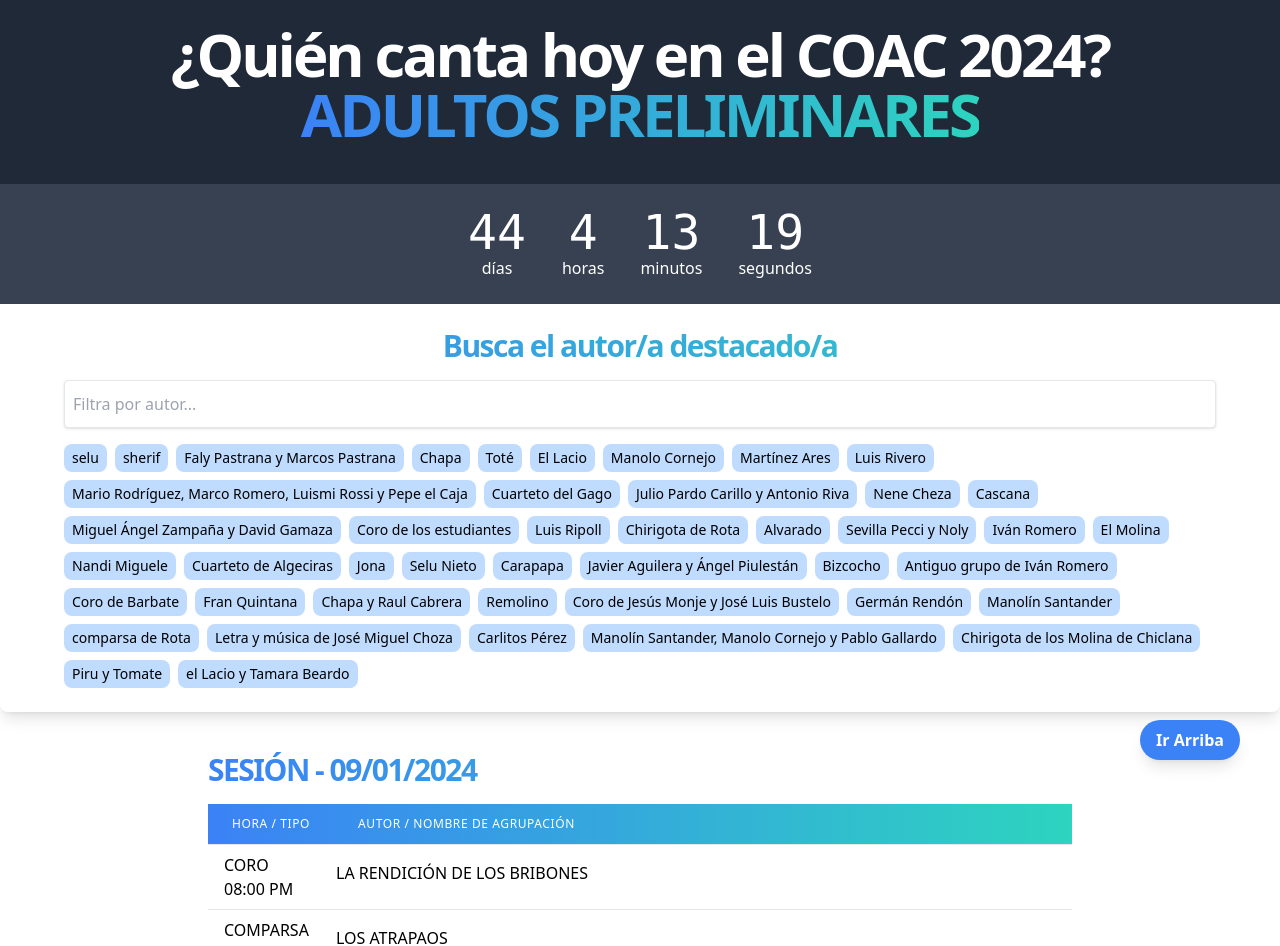
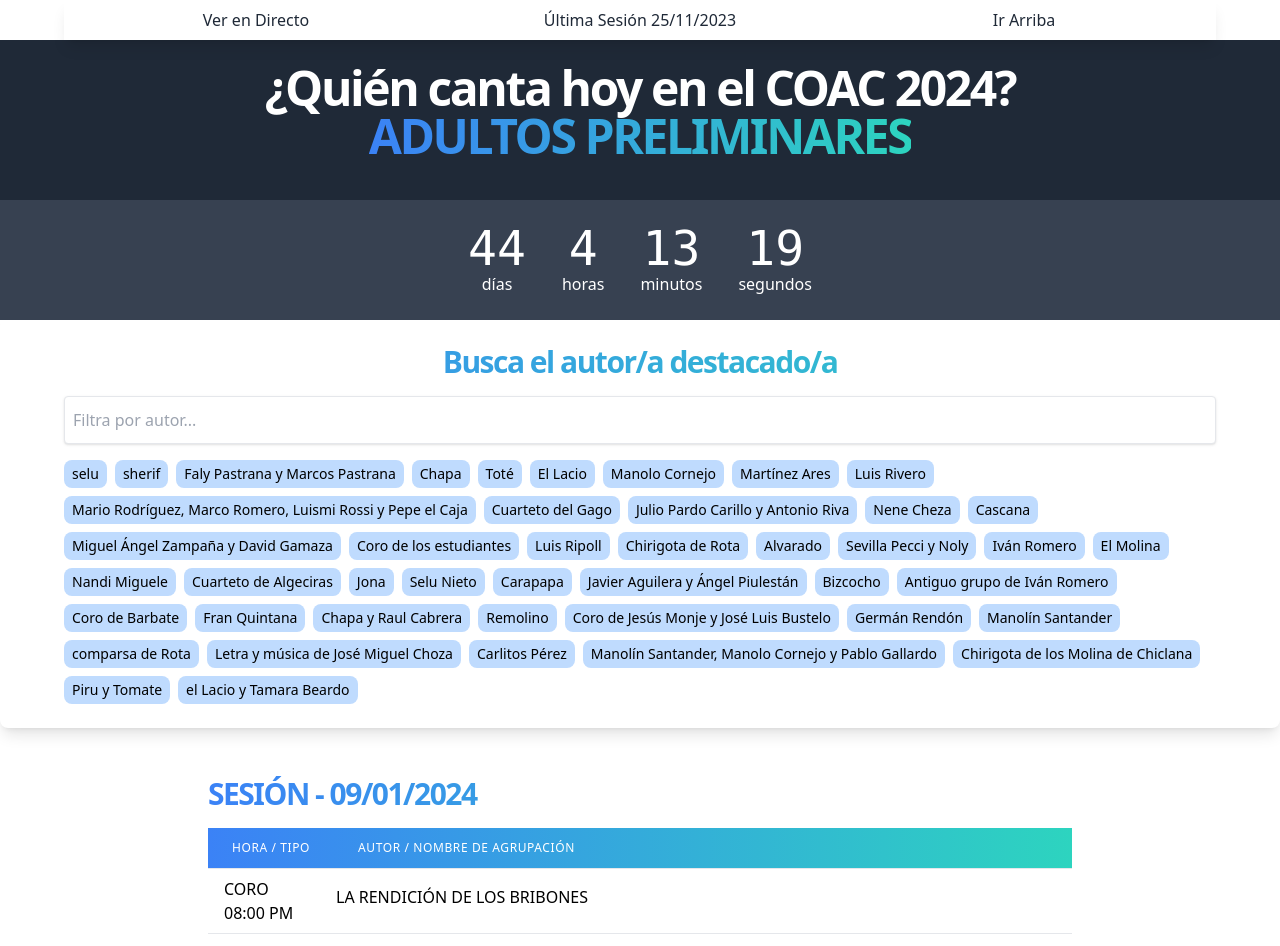
Before and after one commit to nandovejer/coac-quien-canta-hoy, a React (Vite) app: page / in a window 1280 px wide. Shown: the top 946 px of the page. Built offline with nearby package versions, Linux system fonts and the light colour scheme.

Commit message:
go to session

```diff
--- a/src/App.tsx
+++ b/src/App.tsx
@@ -1,34 +1,41 @@
 import './App.css'
+import jsonData from './data/COAC_2024_ADULTOS_PRELIMINARES.json'
+import { DATE_PRELIMINARES, MIN_HOUR_SESSION, MAX_HOUR_SESSION, LIVE_URL_COAC } from './data/ConstantsCoac2024';
+
 import DynamicTable from './components/DynamicTable'
 import CountdownTimer from './components/CountdownTimer'
-// import AuthorCloud from './components/AuthorCloud'
-import ScrollToTop from './components/OnTop'
+import MenuHeader from './components/MenuHeader'
+import SearchAuthor from './components/SearchAuthor'
+
 import Footer from './components/Footer'
 import formatAppData from './utils/formatAppData'
 
-import jsonData from './data/COAC_2024_ADULTOS_PRELIMINARES.json'
-import { DATE_PRELIMINARES } from './data/ConstantsCoac2024';
-import SearchAuthor from './components/SearchAuthor'
+
+import { getPreviousDate } from './utils/handleDate';
 
 function App() {
 
   const currentJsonData = formatAppData(jsonData);
-  console.log(currentJsonData);
+
+
+
 
   return (
     <>
+      <MenuHeader menuData={{
+        liveUrl: LIVE_URL_COAC,
+        lastDateSession: getPreviousDate(MIN_HOUR_SESSION, MAX_HOUR_SESSION)
+      }} />
       <header id="siteHeader" className="text-center bg-gray-800">
         <hgroup className='flex justify-center items-center max-w-6xl mx-auto p-6  '>
-          <h1 className="text-5xl md:text-6xl font-extrabold leading-tighter tracking-tighter mb-4 text-white" >¿Quién canta hoy en el COAC 2024? <br />   <strong className="bg-clip-text text-transparent bg-gradient-to-r from-blue-500 to-teal-400 uppercase">adultos preliminares</strong></h1>
+          <h1 className="text-5xl font-extrabold leading-tighter tracking-tighter mb-4 text-white" >¿Quién canta hoy en el COAC 2024? <br />   <strong className="bg-clip-text text-transparent bg-gradient-to-r from-blue-500 to-teal-400 uppercase">adultos preliminares</strong></h1>
         </hgroup>
       </header>
 
       <main id="siteMain">
         <CountdownTimer targetDate={DATE_PRELIMINARES} />
         <SearchAuthor SearchAuthorData={currentJsonData} />
-        {/* <AuthorCloud AuthorCloudData={currentJsonData} /> */}
         <DynamicTable data={currentJsonData} />
-        <ScrollToTop />
       </main>
       <Footer />
     </>
--- a/src/components/DynamicTable.tsx
+++ b/src/components/DynamicTable.tsx
@@ -1,5 +1,7 @@
 import React from "react";
-import { useState, useEffect } from "react";
+// import { useState, useEffect } from "react";
+// import { formatDateString } from '../utils/handleDate';
+import { DATE_PRELIMINARES, DATE_CUARTOS, DATE_SEMIFINALES, DATE_FINAL } from "../data/ConstantsCoac2024";
 
 interface Group {
   top?: boolean;
@@ -21,29 +23,41 @@
 
 
 const DynamicTable: React.FC<DynamicTableProps> = ({ data }) => {
-  const [currentTime, setCurrentTime] = useState(new Date());
 
-  useEffect(() => {
-    // Actualizar la hora actual cada segundo
-    const intervalId = setInterval(() => {
-      setCurrentTime(new Date());
-    }, 1000);
 
-    return () => {
-      // Limpiar el intervalo cuando el componente se desmonta
-      clearInterval(intervalId);
-    };
-  }, []);
+  const currentFaseDate = DATE_PRELIMINARES;
+
+//   function getOngoingEvent() {
+//     const now = new Date();
+//     const events = [
+//         { start: new Date(DATE_PRELIMINARES), end: new Date(DATE_PRELIMINARES).setDate(new Date(DATE_PRELIMINARES).getDate() + 1) },
+//         { start: new Date(DATE_CUARTOS), end: new Date(DATE_CUARTOS).setDate(new Date(DATE_CUARTOS).getDate() + 1) },
+//         { start: new Date(DATE_SEMIFINALES), end: new Date(DATE_SEMIFINALES).setDate(new Date(DATE_SEMIFINALES).getDate() + 1) },
+//         { start: new Date(DATE_FINAL), end: new Date(DATE_FINAL).setDate(new Date(DATE_FINAL).getDate() + 1) }
+//     ];
+
+//     for (let event of events) {
+//         if (now >= event.start && now < event.end) {
+//           console.log(event.start);
+//             return event.start;
+//         }
+//     }
+
+//     return null; // No hay eventos en curso si no se cumple ninguna condición.
+// }
+
+//   const currentFaseDate = getOngoingEvent();
+
 
   return (
-    <div className="p-4 my-2 max-w-4xl mx-auto">
+    <div className=" max-w-4xl mx-auto">
       {Object.entries(data).map(([date, groups]) => (
-        <div key={date} className="mb-16 my-4">
+        <div key={date} className="px-4 py-12 coac-session" id={date}>
           <h2 className="text-2xl md:text-3xl font-extrabold leading-tighter tracking-tighter mb-4 bg-clip-text text-transparent bg-gradient-to-r from-blue-500 to-teal-400 uppercase">
-            Sesión - {date.split("-").reverse().join("/")}
+            Sesión - {date}
           </h2>
           <div className="overflow-x-auto scrollbar scrollbar-thumb-gray-500 scrollbar-track-gray-100 scrollbar-thin scrollbar-thumb-rounded">
-            <section className="min-w-full bg-white divide-y divide-gray-200">
+            <section className="min-w-full  divide-y divide-gray-200">
               <header className="flex flex-auto bg-gradient-to-r from-blue-500 to-teal-400">
 
                 <div className="px-6 py-3 text-left text-xs font-medium text-white uppercase tracking-wider">
@@ -54,10 +68,10 @@
                 </div>
 
               </header>
-              <main className="bg-white divide-y divide-gray-200">
+              <main className=" divide-y divide-gray-200">
                 {groups.map((group, index) => {
                   // Calcular el horario en función del índice actual y el horario de inicio (20:00)
-                  const startTime = new Date(`2023-11-26T20:00:00`);
+                  const startTime = new Date(currentFaseDate);
                   const timeIncrement = 30;
                   const currentRowTime = new Date(
                     startTime.getTime() + index * timeIncrement * 60000
@@ -68,12 +82,14 @@
                   });
 
                   // Comprobar si la hora actual coincide con la hora de la fila
-                  const isLive =
-                    currentTime.getTime() >= currentRowTime.getTime() &&
-                    currentTime.getTime() <
-                    currentRowTime.getTime() + timeIncrement * 60000;
+                  const isLive = false;
+                  // const isLive =
+                  //   currentTime.getTime() >= currentRowTime.getTime() &&
+                  //   currentTime.getTime() <
+                  //   currentRowTime.getTime() + timeIncrement * 60000;
 
-                  const highlightRowClass = group.autor ? (group.top ? `bg-rose-700 text-rose-50` : `bg-amber-50`) : '';
+
+                  const highlightRowClass = group.autor ? (group.top ? `bg-rose-700 text-rose-50` : ``) : '';
                   const rowClass = "flex flex-auto" + " " + highlightRowClass;
                   const onAirClass = `${isLive
                     ? " bg-pink-50 font-bold text-pink-700  text-white blinking"
--- /dev/null
+++ b/src/components/MenuHeader.tsx
@@ -0,0 +1,37 @@
+interface MenuHeaderProps {
+    menuData: {
+        liveUrl: string;
+        lastDateSession: string;
+    };
+}
+
+const MenuHeader = ({ menuData: { liveUrl, lastDateSession } }: MenuHeaderProps) => {
+
+    const scrollToTop = () => {
+
+        window.scrollTo({
+            top: 0,
+            behavior: 'smooth'
+        });
+    };
+
+    return (
+        <>
+            <div className="flex justify-center items-center shadow-lg w-full bg-white sticky top-0 max-w-6xl mx-auto">
+                <a target='_BLANK' href={liveUrl}
+                    className="flex justify-center font-medium px-2 py-2 md:px-5 md:py-2 bg-white text-gray-800 border-gray-200 hover:bg-rose-700 hover:text-white text-ellipsis overflow-hidden text-center w-1/3">
+                    Ver en Directo
+                </a>
+
+                <a href={"#" + lastDateSession} className="flex justify-center font-medium px-2 py-2 md:px-5 md:py-2 bg-white text-gray-800 border-gray-200 hover:bg-rose-700 hover:text-white text-ellipsis overflow-hidden text-center w-1/3">
+                    Última Sesión {lastDateSession}
+                </a>
+                <button role='link' onClick={scrollToTop} className="flex justify-center font-medium px-2 py-2 md:px-5 md:py-2 bg-white text-gray-800 border-gray-200 hover:bg-rose-700 hover:text-white text-ellipsis overflow-hidden text-center w-1/3">
+                    Ir Arriba
+                </button>
+            </div>
+        </>
+    );
+};
+
+export default MenuHeader;
--- a/src/data/ConstantsCoac2024.tsx
+++ b/src/data/ConstantsCoac2024.tsx
@@ -1,7 +1,14 @@
 const DATE_PRELIMINARES = "2024-01-09T20:00:00";
-const DATE_CUARTOS = "0000-00-00T00:00:00";
-const DATE_SEMIFINALES = "0000-00-00T00:00:00";
+const DATE_CUARTOS = "2024-01-26T20:00:00";
+const DATE_SEMIFINALES = "2024-02-04T20:00:00";
 const DATE_FINAL = "2024-02-09T20:00:00";
+const LIVE_URL_COAC = "https://www.youtube.com/@ONDACADIZCARNAVAL/streams";
+const MIN_HOUR_SESSION = "20:00";
+const MAX_HOUR_SESSION = "04:00";
 
 
-export { DATE_PRELIMINARES, DATE_CUARTOS, DATE_SEMIFINALES, DATE_FINAL }
+
+
+
+
+export { DATE_PRELIMINARES, DATE_CUARTOS, DATE_SEMIFINALES, DATE_FINAL, LIVE_URL_COAC, MIN_HOUR_SESSION, MAX_HOUR_SESSION }
--- /dev/null
+++ b/src/utils/handleDate.tsx
@@ -0,0 +1,29 @@
+function getPreviousDate(minTime: string, maxTime: string) {
+    // Convert the times to date objects
+    const now = new Date();
+    const minDate = new Date(now.getFullYear(), now.getMonth(), now.getDate(), ...minTime.split(':'));
+    const maxDate = new Date(now.getFullYear(), now.getMonth(), now.getDate(), ...maxTime.split(':'));
+    let resultDate;
+
+    // Adjust the maximum date to the next day if it is before the minimum date
+    if (maxDate < minDate) {
+        maxDate.setDate(maxDate.getDate() + 1);
+    }
+
+    // If the current time is before the maximum date, use the date of the previous day
+    now < maxDate
+        ? resultDate = new Date(now.getFullYear(), now.getMonth(), now.getDate() - 1)
+        : resultDate = now;
+
+
+    // Format the date in dd/mm/yyyy style
+    return resultDate.toLocaleDateString('es', { day: '2-digit', month: '2-digit', year: 'numeric' });
+}
+
+function formatDateString(date: string) {
+    return date.replace(/\\/g, '-');
+}
+
+
+
+export { getPreviousDate, formatDateString };
```
